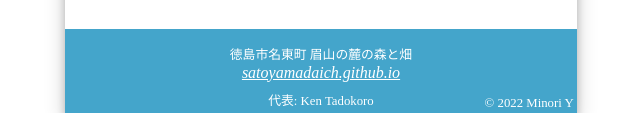
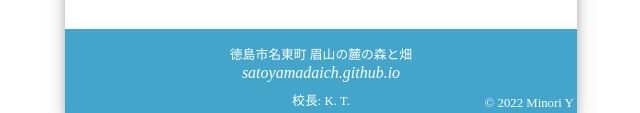
Before and after one commit to satoyamadaich/satoyama.github.io, a plain HTML site: page index.html in a window 1280 px wide. Shown: the part 748-861 px from the top of the page, 319-959 px from the left. Drawn offline with Linux system fonts and the light colour scheme.

Commit message:
change footer

```diff
--- a/index.html
+++ b/index.html
@@ -76,9 +76,9 @@
     <footer>
       <address>
         <p>徳島市名東町 眉山の麓の森と畑</p>
-	<a href="https://satoyamadaich.github.io/?title=里山大地&date=ようこそ">satoyamadaich.github.io</a>
+	<i>satoyamadaich.github.io</i>
       </address>
-      <p>代表: Ken Tadokoro</p>
+      <p>校長: K. T.</p>
       <p class="copy">&copy; 2022 Minori Y&nbsp;</p>
     </footer>
     <!--script src="https://cdn.jsdelivr.net/npm/mailtoui@1.0.3/dist/mailtoui-min.js" data-options='{"title": "メールソフトの選択", "buttonText1": "Gmail", "buttonText2": "Outlook", "buttonText3": "Yahooメール", "buttonText4": "既定のメールアプリ"}'></script-->
--- a/satoyama.css
+++ b/satoyama.css
@@ -77,11 +77,13 @@ footer {
     min-width: 320px;
     width: 100%;
 }
+footer {
+    color: #fff;
+}
 footer a{
     color: #fff;
 }
 footer p {
-    color: #fff;
     line-height: 1.2em;
     padding:0;
     margin: 1em 0 0;
```
